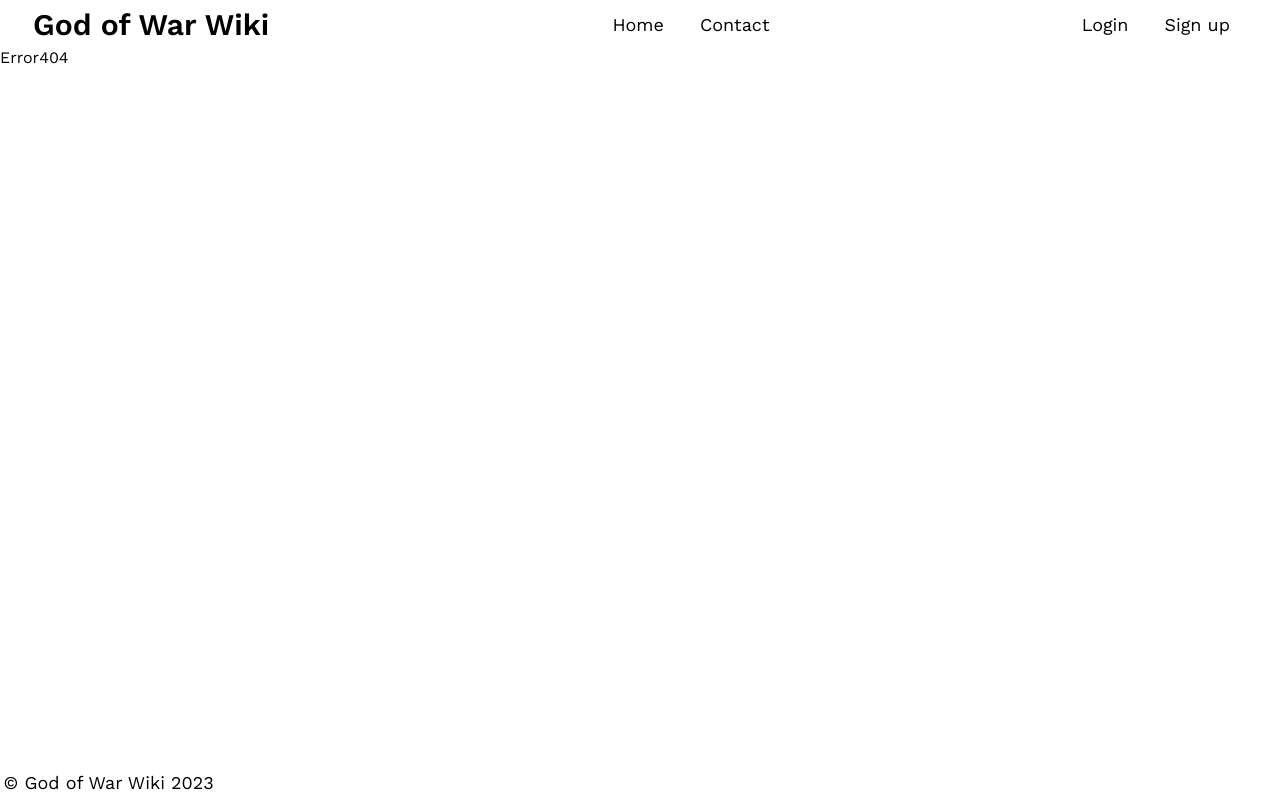
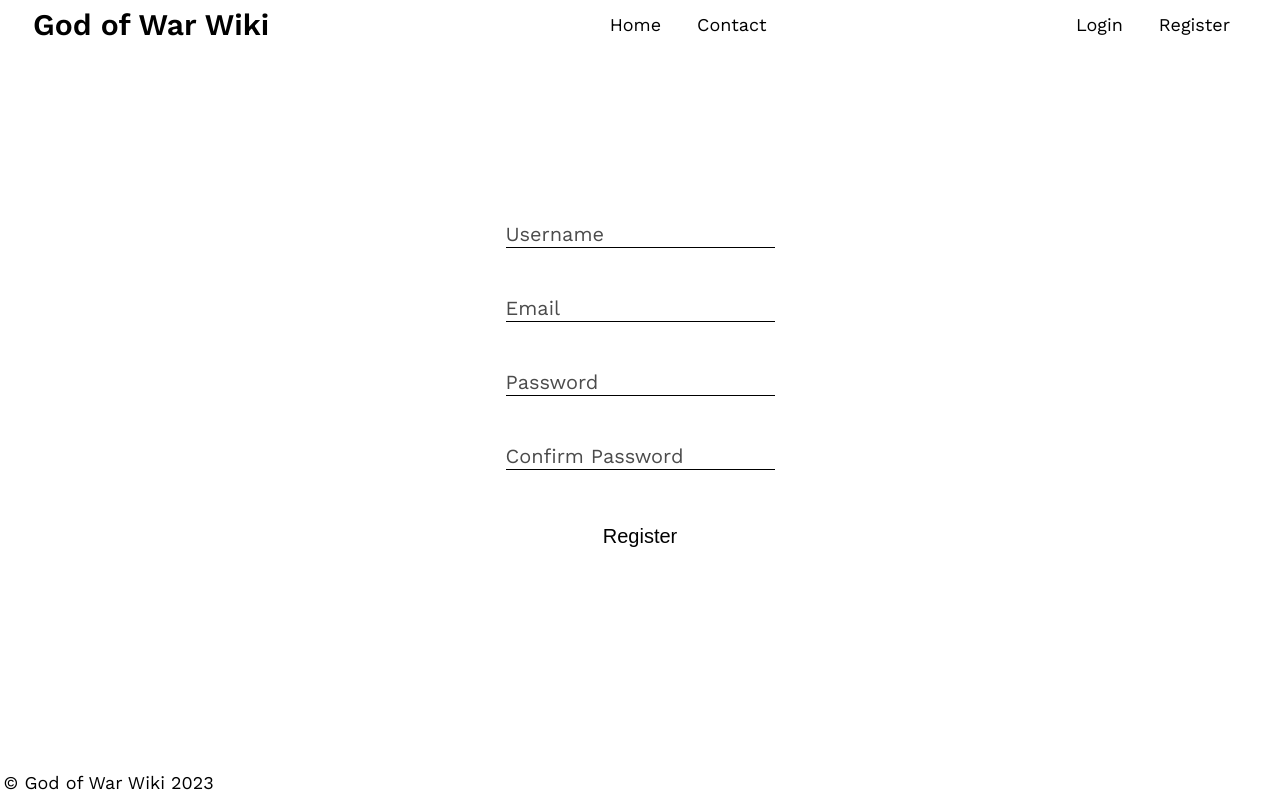
Before and after one commit to Impraa/God-of-War-Wiki, a React (Vite) app in the folder react/: page /register in a window 1280 px wide. Built offline with nearby package versions, Linux system fonts and the light colour scheme.

Commit message:
Register added

```diff
--- a/react/package.json
+++ b/react/package.json
@@ -12,6 +12,7 @@
     "hamburger-react": "^2.5.0",
     "react": "^18.2.0",
     "react-dom": "^18.2.0",
+    "react-floating-label-input": "^4.3.4",
     "react-router-dom": "^6.8.2",
     "sass": "^1.59.2",
     "scss": "^0.2.4"
--- a/react/src/Router.tsx
+++ b/react/src/Router.tsx
@@ -2,12 +2,14 @@
 import { Routes, Route } from "react-router-dom";
 import Homepage from "./pages/Homepage";
 import Error404 from "./pages/Error404";
+import Register from "./pages/Register";
 
 function App() {
     return (
         <div className="routes">
             <Routes>
                 <Route path="/" element={<Homepage />} />
+                <Route path="/register" element={<Register />} />
                 <Route path="*" element={<Error404 />} />
             </Routes>
         </div>
--- a/react/src/layout/Navbar.tsx
+++ b/react/src/layout/Navbar.tsx
@@ -12,7 +12,7 @@
 
 const UserItem: NavItemInter[] = [
     { text: "Login", path: "/login" },
-    { text: "Sign up", path: "/signup" },
+    { text: "Register", path: "/register" },
 ];
 
 function Navbar() {
--- /dev/null
+++ b/react/src/pages/Register.tsx
@@ -0,0 +1,30 @@
+import React from "react";
+import "../styles/pages/Register.scss";
+
+function Register() {
+    return (
+        <div className="register">
+            <form action="">
+                <div className="username">
+                    <input type="text" required />
+                    <span>Username </span>
+                </div>
+                <div className="email">
+                    <input type="email" required />
+                    <span>Email </span>
+                </div>
+                <div className="first-password">
+                    <input type="text" required />
+                    <span>Password </span>
+                </div>
+                <div className="second-password">
+                    <input type="text" required />
+                    <span>Confirm Password</span>
+                </div>
+                <button>Register</button>
+            </form>
+        </div>
+    );
+}
+
+export default Register;
--- /dev/null
+++ b/react/src/styles/pages/Register.scss
@@ -0,0 +1,54 @@
+form {
+    display: flex;
+    flex-direction: column;
+    align-items: center;
+    justify-content: center;
+    height: 77.5vh;
+    .username,
+    .email,
+    .first-password,
+    .second-password {
+        display: flex;
+        justify-content: flex-start;
+        margin: 1.5em 0em;
+        input {
+            font-size: 1.25em;
+            border: none;
+            position: relative;
+            border-bottom: 0.05em solid black;
+            outline: none;
+            &:focus {
+                & + span {
+                    transform: translateY(-1.5em);
+                    opacity: 1;
+                    font-size: 0.75em;
+                }
+            }
+            &:valid {
+                & + span {
+                    transform: translateY(-1.5em);
+                    opacity: 1;
+                    font-size: 0.75em;
+                }
+            }
+        }
+        span {
+            transition: 0.2s ease-in-out;
+            position: absolute;
+            opacity: 0.7;
+            font-size: 1.25em;
+            pointer-events: none;
+        }
+    }
+    button {
+        transform: translateY(1.5em);
+        background-color: white;
+        border: none;
+        font-size: 1.25em;
+        &:hover {
+            transform: scale(1.25);
+            text-decoration: line-through;
+            text-decoration-color: red;
+        }
+    }
+}
```
Also changed, not shown: 1 other file (tests, documents, lock files or other folders).
